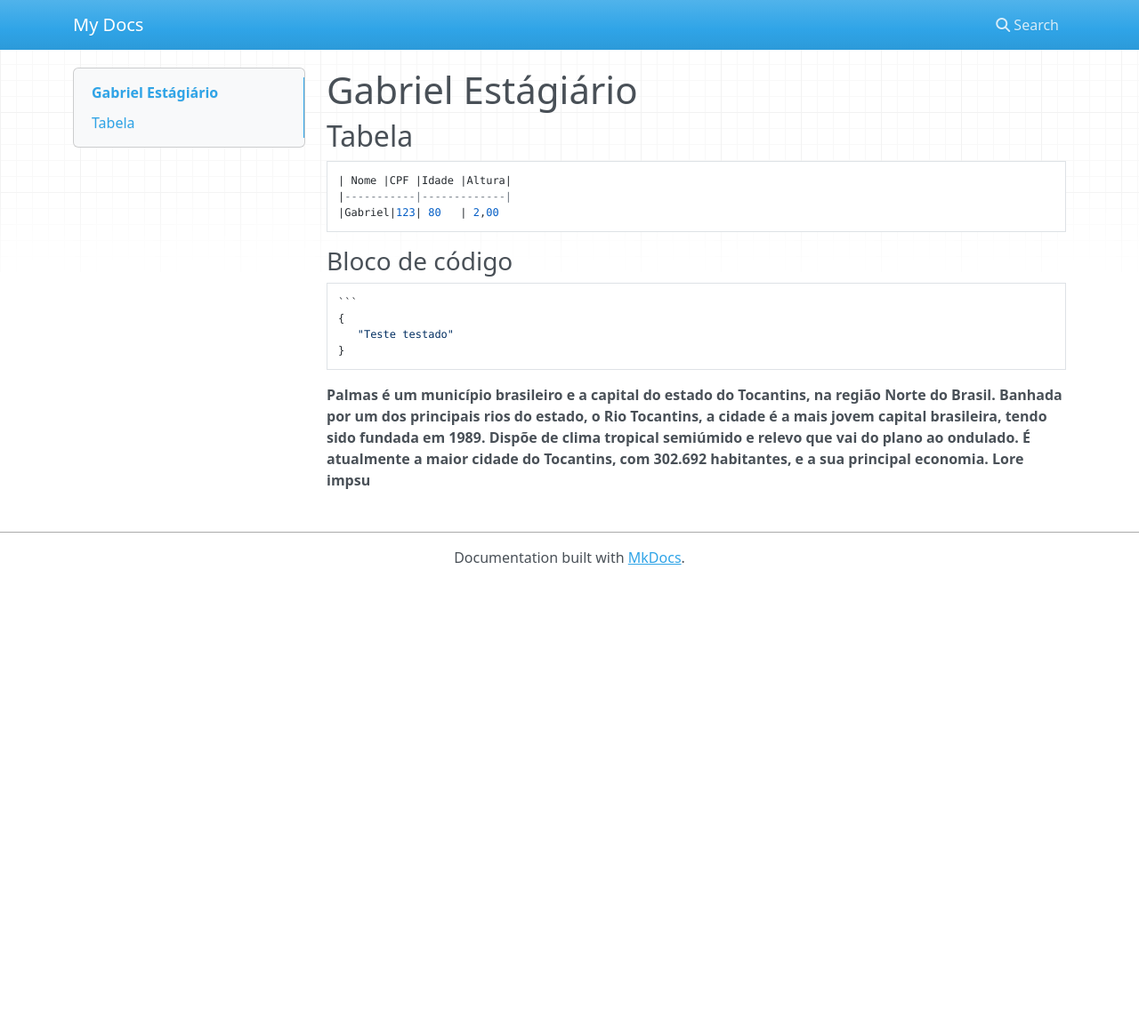
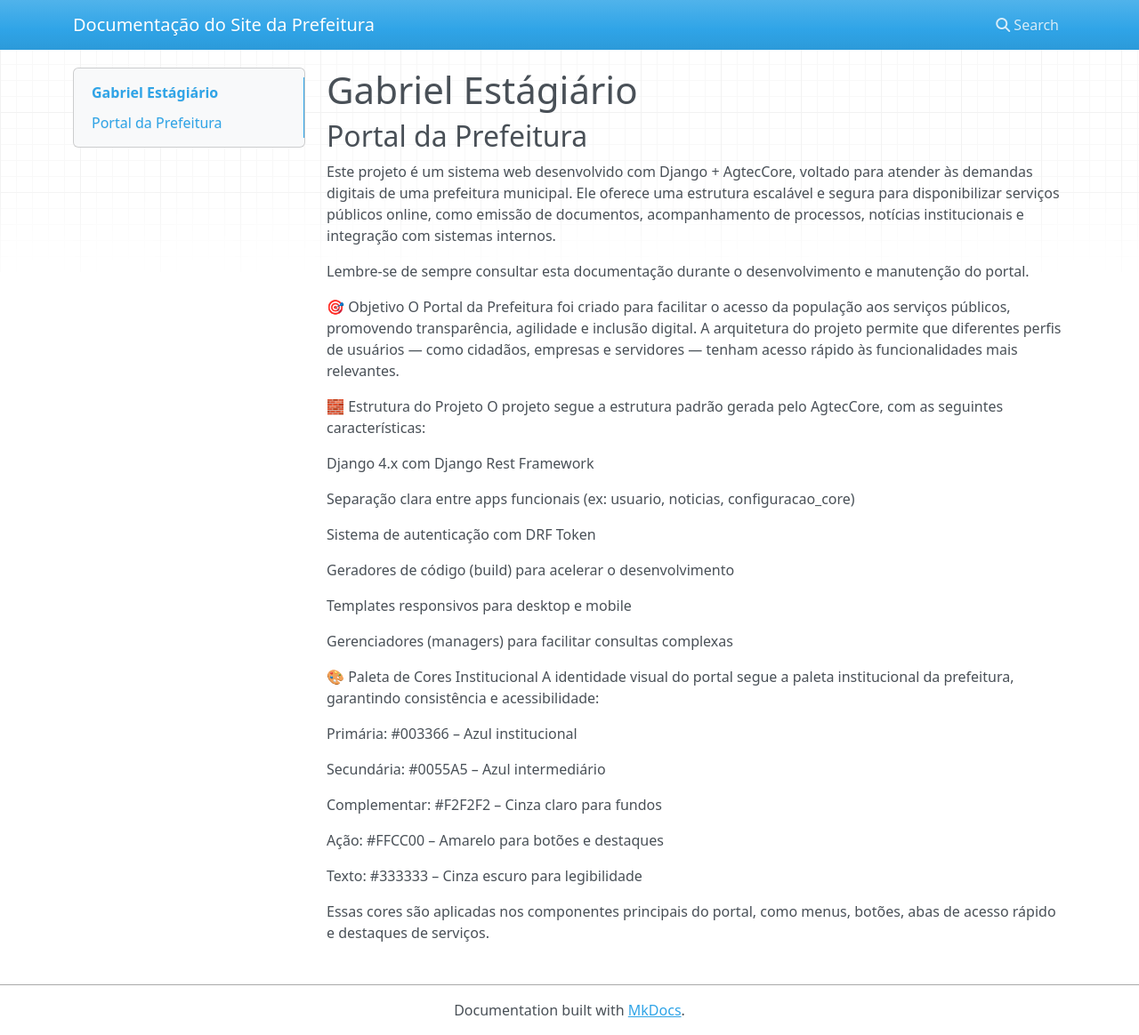
Before and after one commit to GabrielGGC18/Mkdocs-Tutorial, an MkDocs documentation site: the page built from docs/index.md, in a window 1280 px wide and 1164 px high. Shown: the whole window at 89% size. Built offline with MkDocs 1.6.1, drawn with Linux system fonts in a browser that asks for light colours; nearby versions of some CDN libraries.

Commit message:
Referência do Portal Agtec Core

````diff
--- a/docs/index.md
+++ b/docs/index.md
@@ -1,16 +1,39 @@
 # Gabriel Estágiário
 
-## Tabela
+## Portal da Prefeitura
+Este projeto é um sistema web desenvolvido com Django + AgtecCore, voltado para atender às demandas digitais de uma prefeitura municipal. Ele oferece uma estrutura escalável e segura para disponibilizar serviços públicos online, como emissão de documentos, acompanhamento de processos, notícias institucionais e integração com sistemas internos.
 
-    | Nome |CPF |Idade |Altura|
-    |-----------|-------------|
-    |Gabriel|123| 80   | 2,00
+Lembre-se de sempre consultar esta documentação durante o desenvolvimento e manutenção do portal.
 
-### Bloco de código
-    ```
-    {
-       "Teste testado"
-    }
+🎯 Objetivo
+O Portal da Prefeitura foi criado para facilitar o acesso da população aos serviços públicos, promovendo transparência, agilidade e inclusão digital. A arquitetura do projeto permite que diferentes perfis de usuários — como cidadãos, empresas e servidores — tenham acesso rápido às funcionalidades mais relevantes.
 
-**Palmas é um município brasileiro e a capital do estado do Tocantins, na região Norte do Brasil. Banhada por um dos principais rios do estado, o Rio Tocantins, a cidade é a mais jovem capital brasileira, tendo sido fundada em 1989. Dispõe de clima tropical semiúmido e relevo que vai do plano ao ondulado. É atualmente a maior cidade do Tocantins, com 302.692 habitantes, e a sua principal economia.
-Lore impsu**
+🧱 Estrutura do Projeto
+O projeto segue a estrutura padrão gerada pelo AgtecCore, com as seguintes características:
+
+Django 4.x com Django Rest Framework
+
+Separação clara entre apps funcionais (ex: usuario, noticias, configuracao_core)
+
+Sistema de autenticação com DRF Token
+
+Geradores de código (build) para acelerar o desenvolvimento
+
+Templates responsivos para desktop e mobile
+
+Gerenciadores (managers) para facilitar consultas complexas
+
+🎨 Paleta de Cores Institucional
+A identidade visual do portal segue a paleta institucional da prefeitura, garantindo consistência e acessibilidade:
+
+Primária: #003366 – Azul institucional
+
+Secundária: #0055A5 – Azul intermediário
+
+Complementar: #F2F2F2 – Cinza claro para fundos
+
+Ação: #FFCC00 – Amarelo para botões e destaques
+
+Texto: #333333 – Cinza escuro para legibilidade
+
+Essas cores são aplicadas nos componentes principais do portal, como menus, botões, abas de acesso rápido e destaques de serviços.
--- a/mkdocs.yml
+++ b/mkdocs.yml
@@ -1 +1 @@
-site_name: My Docs
+site_name: Documentação do Site da Prefeitura
````
Also changed, not shown: docs/Anotações.txt (+9 -0 lines).
